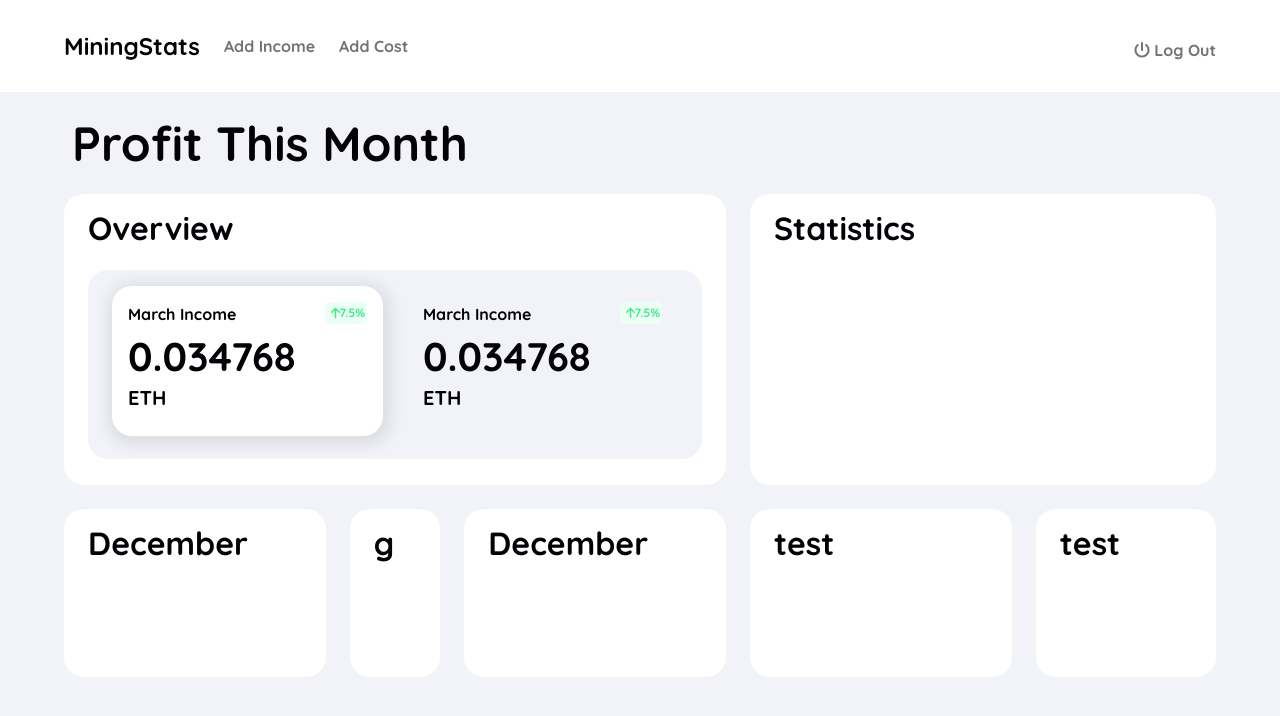
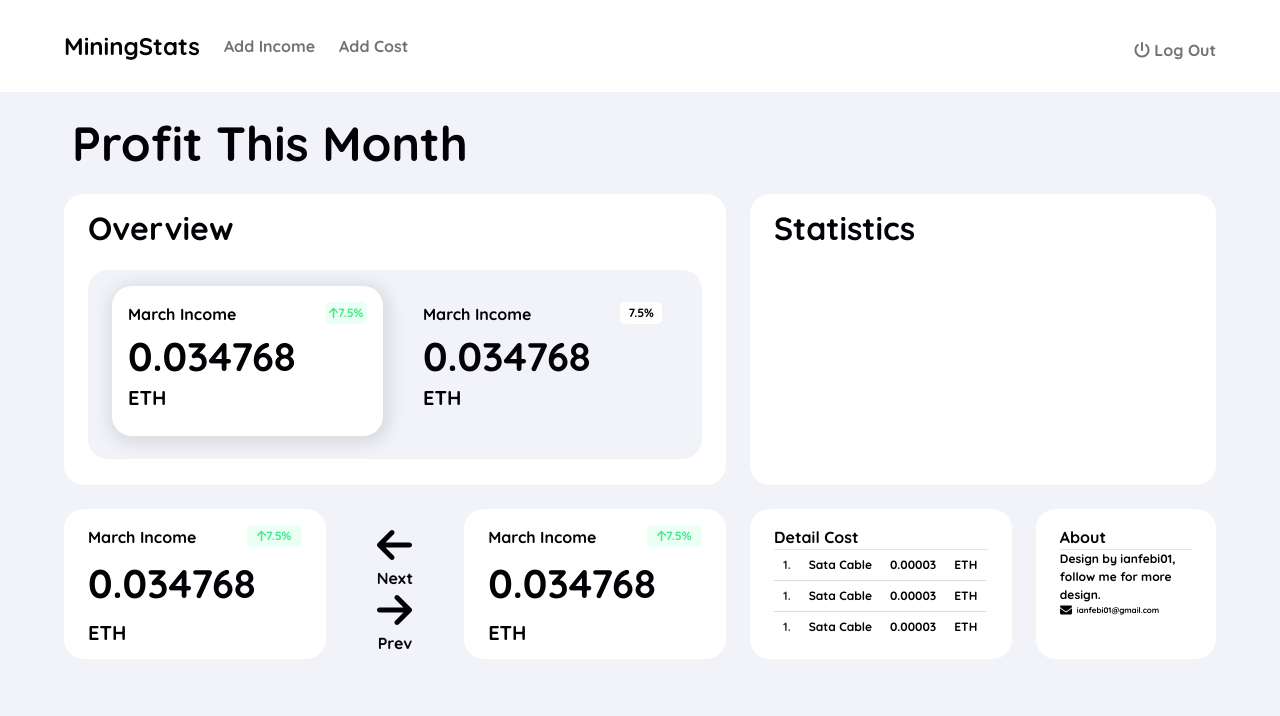
Before and after one commit to ianfebi01/mining-stats, a React (Create React App) app: page / in a window 1280 px wide. Shown: the top 716 px of the page. Built offline with nearby package versions, Linux system fonts and the light colour scheme.

Commit message:
nyicil front end 3

```diff
--- a/package.json
+++ b/package.json
@@ -4,6 +4,7 @@
   "private": true,
   "dependencies": {
     "@fortawesome/fontawesome-svg-core": "^6.1.1",
+    "@fortawesome/free-brands-svg-icons": "^6.1.1",
     "@fortawesome/free-regular-svg-icons": "^6.1.1",
     "@fortawesome/free-solid-svg-icons": "^6.1.1",
     "@fortawesome/react-fontawesome": "^0.1.18",
--- a/src/App.js
+++ b/src/App.js
@@ -1,6 +1,13 @@
 import './main.scss';
 import { FontAwesomeIcon } from '@fortawesome/react-fontawesome';
-import { faArrowUp, faPowerOff } from '@fortawesome/free-solid-svg-icons';
+import {
+  faArrowUp,
+  faPowerOff,
+  faArrowLeft,
+  faArrowRight,
+  faEnvelope,
+} from '@fortawesome/free-solid-svg-icons';
+import { faInstagram } from '@fortawesome/free-brands-svg-icons';
 
 function App() {
   return (
@@ -109,7 +116,7 @@ function App() {
                                   </div>
                                   <div className="column is-3 py-1">
                                     <div className="box-percentage is-size-7">
-                                      <FontAwesomeIcon icon={faArrowUp} />
+                                      {/* <FontAwesomeIcon icon={faArrowUp} /> */}
                                       7.5%
                                     </div>
                                   </div>
@@ -143,21 +150,88 @@ function App() {
               <div className="column is-5">
                 <section className="hero next-prev round-corner has-background-white">
                   <div className="hero-body py-4 px-5">
-                    <h1 className="title has-text-primary">December</h1>
+                    <div className="columns">
+                      <div className="column is-8 py-3">
+                        <h1 className="is-size-6 has-text-primary">
+                          March Income
+                        </h1>
+                      </div>
+                      <div className="column is-4 py-3">
+                        <div className="box-percentage is-size-7">
+                          <FontAwesomeIcon icon={faArrowUp} />
+                          7.5%
+                        </div>
+                      </div>
+                    </div>
+                    <div className="columns">
+                      <div className="column pt-0">
+                        <h1 className="title is-size-2 has-text-primary">
+                          0.034768
+                        </h1>
+                      </div>
+                    </div>
+                    <div className="columns">
+                      <div className="column py-1">
+                        <h1 className="title is-size-5 has-text-primary">
+                          ETH
+                        </h1>
+                      </div>
+                    </div>
                   </div>
                 </section>
               </div>
               <div className="column is-2">
-                <section className="hero next-prev round-corner has-background-white">
+                <section className="hero next-prev">
                   <div className="hero-body py-4 px-5">
-                    <h1 className="title has-text-primary">g</h1>
+                    <ul className="arrow has-text-primary">
+                      <li>
+                        <FontAwesomeIcon
+                          className="is-size-2"
+                          icon={faArrowLeft}
+                        />
+                      </li>
+                      <li>Next</li>
+                      <li>
+                        <FontAwesomeIcon
+                          className="is-size-2"
+                          icon={faArrowRight}
+                        />
+                      </li>
+                      <li>Prev</li>
+                    </ul>
                   </div>
                 </section>
               </div>
               <div className="column is-5">
                 <section className="hero next-prev round-corner has-background-white">
                   <div className="hero-body py-4 px-5">
-                    <h1 className="title has-text-primary">December</h1>
+                    <div className="columns">
+                      <div className="column is-8 py-3">
+                        <h1 className="is-size-6 has-text-primary">
+                          March Income
+                        </h1>
+                      </div>
+                      <div className="column is-4 py-3">
+                        <div className="box-percentage is-size-7">
+                          <FontAwesomeIcon icon={faArrowUp} />
+                          7.5%
+                        </div>
+                      </div>
+                    </div>
+                    <div className="columns">
+                      <div className="column pt-0">
+                        <h1 className="title is-size-2 has-text-primary">
+                          0.034768
+                        </h1>
+                      </div>
+                    </div>
+                    <div className="columns">
+                      <div className="column py-1">
+                        <h1 className="title is-size-5 has-text-primary">
+                          ETH
+                        </h1>
+                      </div>
+                    </div>
                   </div>
                 </section>
               </div>
@@ -179,14 +253,47 @@ function App() {
               <div className="column is-7">
                 <section className="hero next-prev round-corner has-background-white">
                   <div className="hero-body py-4 px-5">
-                    <h1 className="title has-text-primary">test</h1>
+                    <h1 className="has-text-primary title-underline">
+                      Detail Cost
+                    </h1>
+                    <table className="table has-text-primary is-size-7">
+                      <tbody>
+                        <tr>
+                          <th>1.</th>
+                          <td>Sata Cable</td>
+                          <td>0.00003</td>
+                          <td>ETH</td>
+                        </tr>
+                        <tr>
+                          <th>1.</th>
+                          <td>Sata Cable</td>
+                          <td>0.00003</td>
+                          <td>ETH</td>
+                        </tr>
+                        <tr>
+                          <th>1.</th>
+                          <td>Sata Cable</td>
+                          <td>0.00003</td>
+                          <td>ETH</td>
+                        </tr>
+                      </tbody>
+                    </table>
                   </div>
                 </section>
               </div>
               <div className="column is-5">
                 <section className="hero next-prev round-corner has-background-white">
                   <div className="hero-body py-4 px-5">
-                    <h1 className="title has-text-primary">test</h1>
+                    <h1 className="has-text-primary title-underline">About</h1>
+                    <p className="has-text-primary is-size-7">
+                      Design by ianfebi01, follow me for more design.
+                    </p>
+                    <ul>
+                      <li className="has-text-primary is-size-7 email">
+                        <FontAwesomeIcon icon={faEnvelope} />
+                        <p className="email-text">ianfebi01@gmail.com</p>
+                      </li>
+                    </ul>
                   </div>
                 </section>
               </div>
--- a/src/main.scss
+++ b/src/main.scss
@@ -41,16 +41,49 @@ $box-padding: 2px;
   padding: 2px;
   border-radius: 5px;
   background-color: #ecfff4;
-  text-align: right;
+  text-align: center;
   color: #40ec88;
 }
 
+.overview .hero-overview .cost .box-percentage {
+  padding: 2px;
+  border-radius: 5px;
+  background-color: white;
+  text-align: center;
+  color: $primary;
+}
+
 .next-prev {
-  height: 168px;
+  height: 150px;
+}
+
+.next-prev .box-percentage {
+  padding: 2px;
+  border-radius: 5px;
+  background-color: #ecfff4;
+  text-align: center;
+  color: #40ec88;
+}
+.next-prev .arrow {
+  text-align: center;
+  padding: 0;
 }
 
 .statistics {
   height: 291px;
+}
+
+.title-underline {
+  border-bottom: 1px solid #e4e4e4;
+}
+.email {
+  display: flex;
+  margin: auto;
+  align-items: center;
+}
+.email-text {
+  font-size: 8px;
+  margin-left: 5px;
 }
 // $grey-dark: $brown;
 // $grey-light: $beige-light;
```
Also changed, not shown: 1 other file (tests, documents, lock files or other folders).
